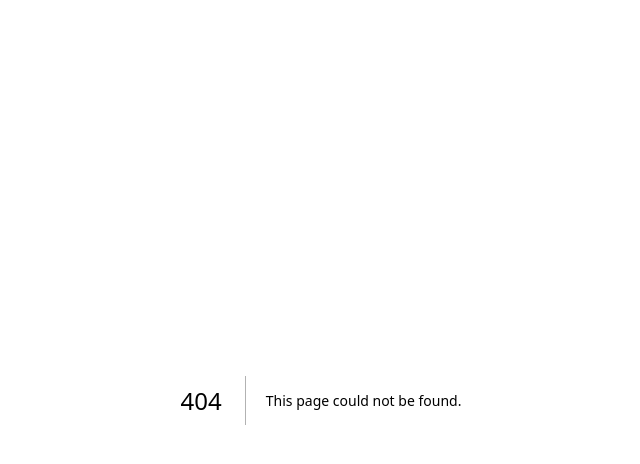
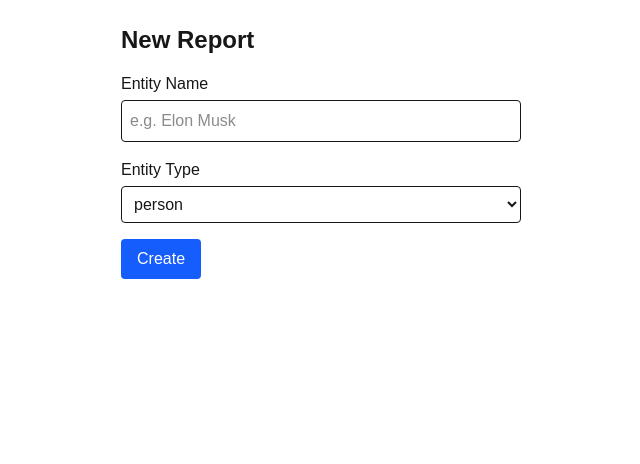
Before and after one commit to DarwinQVO/Repot-hub, a Next.js app: page /reports/new in a window 1280 px wide. Before the commit this address had no page. Shown: the top 464 px of the page, without its empty margins (319-959 px from the left). Built offline with nearby package versions, Linux system fonts and the light colour scheme.

Commit message:
Add New Report page

```diff
--- /dev/null
+++ b/src/app/reports/new/page.tsx
@@ -0,0 +1,68 @@
+"use client"
+
+import React, { useState } from "react"
+import { useRouter } from "next/navigation"
+import { createReport } from "@/app/actions/createReport"
+
+export default function NewReportPage() {
+  const [entityName, setEntityName] = useState("")
+  const [entityType, setEntityType] = useState<"person" | "company">("person")
+  const [loading, setLoading] = useState(false)
+  const router = useRouter()
+
+  async function handleSubmit(e: React.FormEvent) {
+    e.preventDefault()
+    if (!entityName.trim()) return
+    setLoading(true)
+    try {
+      const id = await createReport({ entityName, entityType })
+      router.push(`/reports/${id}/setup`)
+    } catch (err) {
+      console.error(err)
+      alert("Error creating report")
+    } finally {
+      setLoading(false)
+    }
+  }
+
+  return (
+    <div className="p-6 max-w-md mx-auto">
+      <h1 className="text-2xl font-bold mb-4">New Report</h1>
+
+      <form onSubmit={handleSubmit} className="space-y-4">
+        <label className="block">
+          <span className="font-medium">Entity Name</span>
+          <input
+            type="text"
+            value={entityName}
+            onChange={(e) => setEntityName(e.target.value)}
+            className="mt-1 block w-full border rounded p-2"
+            placeholder="e.g. Elon Musk"
+          />
+        </label>
+
+        <label className="block">
+          <span className="font-medium">Entity Type</span>
+          <select
+            value={entityType}
+            onChange={(e) =>
+              setEntityType(e.target.value as "person" | "company")
+            }
+            className="mt-1 block w-full border rounded p-2"
+          >
+            <option value="person">person</option>
+            <option value="company">company</option>
+          </select>
+        </label>
+
+        <button
+          type="submit"
+          disabled={loading}
+          className="bg-blue-600 text-white px-4 py-2 rounded hover:bg-blue-700 disabled:opacity-50"
+        >
+          {loading ? "Creating…" : "Create"}
+        </button>
+      </form>
+    </div>
+  )
+}
```
